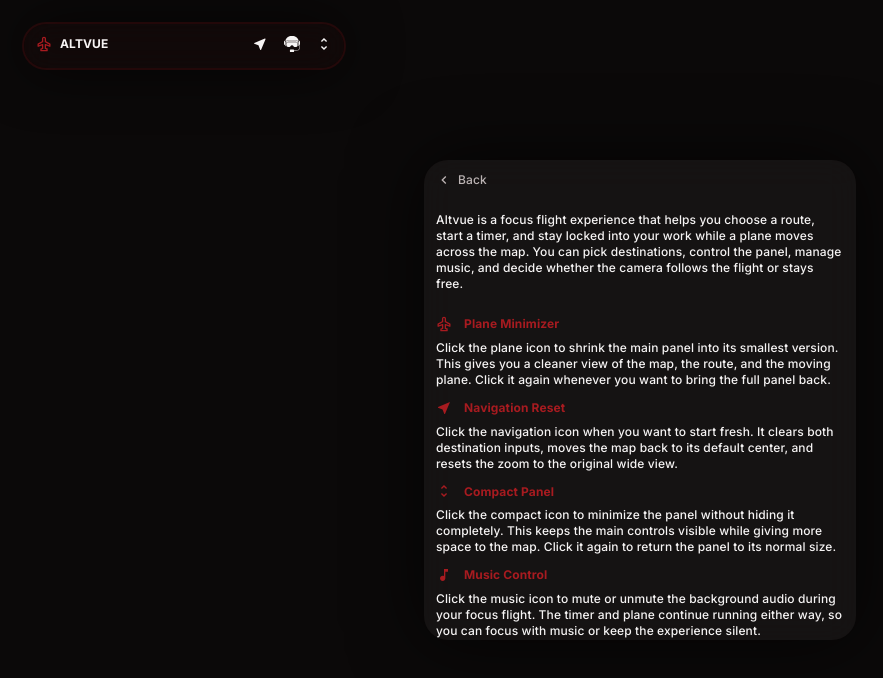
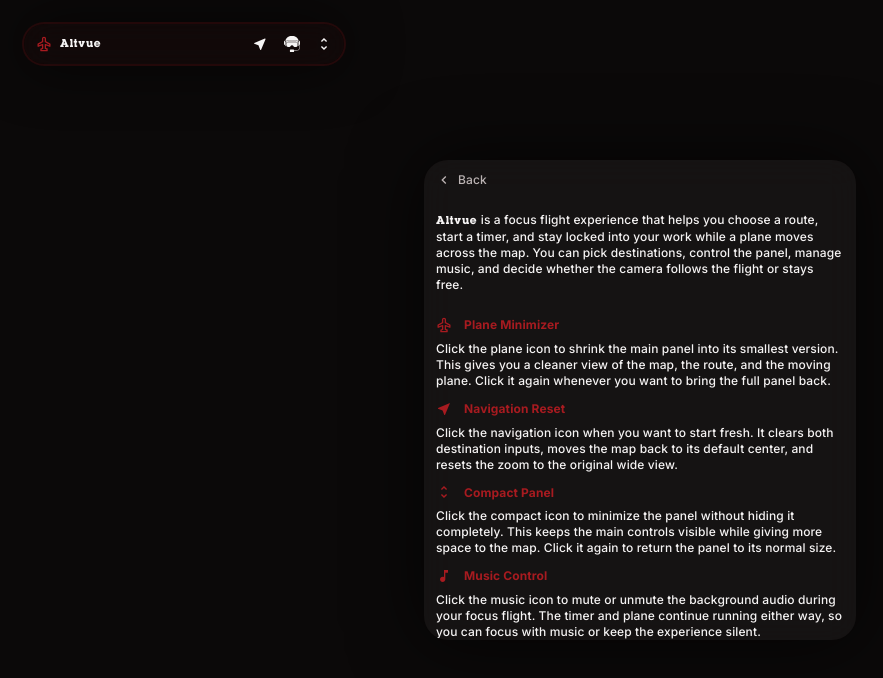
Before and after one commit to AmirtheAmir/altvue, a Next.js app: page / in a window 1280 px wide. Both pictures are taken after a click on the button 292 px from the left and 44 px from the top of the page. Shown: the top 678 px of the page, without its empty margins (0-883 px from the left). Built offline with nearby package versions, Linux system fonts and the light colour scheme; no server answers; the database is empty.

Commit message:
new font was added

```diff
--- a/src/app/components/atoms/PanelHeader.jsx
+++ b/src/app/components/atoms/PanelHeader.jsx
@@ -42,7 +42,7 @@ export default function PanelHeader({
         className="flex items-center gap-2 text-left text-dark-0 transition-all duration-300 ease-in-out hover:cursor-pointer"
       >
         <MainIcon aria-hidden="true" className="text-crim-800" />
-        <span className="font-S-700 text-dark-0">ALTVUE</span>
+        <span className="font-Brand text-dark-0">Altvue</span>
       </button>
 
       {!isCompact && (
--- a/src/app/components/organisms/InstructionsPanel.jsx
+++ b/src/app/components/organisms/InstructionsPanel.jsx
@@ -6,15 +6,17 @@ export default function InstructionsPanel({ onBack }) {
     <section className="fixed left-1/2 top-1/2 z-40 flex h-120 w-108 max-w-[calc(100vw-2rem)] -translate-x-1/2 -translate-y-1/2 flex-col gap-6 overflow-y-auto rounded-3xl bg-dark-072 p-3 text-dark-0 shadow-[0_0_72px_rgba(0,0,0,0.72)] backdrop-blur-lg">
       <InstructionsBackButton onClick={onBack} />
       <p className="font-S-500 text-dark-0">
-        Altvue is a focus flight experience that helps you choose a route,
-        start a timer, and stay locked into your work while a plane moves
-        across the map. You can pick destinations, control the panel, manage
-        music, and decide whether the camera follows the flight or stays free.
+        <span className="font-Brand">Altvue</span> is a focus flight experience
+        that helps you choose a route, start a timer, and stay locked into your
+        work while a plane moves across the map. You can pick destinations,
+        control the panel, manage music, and decide whether the camera follows
+        the flight or stays free.
       </p>
       <InstructionsTextList />
       <p className="font-S-500 text-dark-0">
-        Created with care by Amir, the mind behind Altvue, designed to make
-        focus feel calmer, more visual, and a little more cinematic.
+        Created with care by Amir, the mind behind{" "}
+        <span className="font-Brand">Altvue</span>, designed to make focus feel
+        calmer, more visual, and a little more cinematic.
       </p>
     </section>
   );
--- a/src/app/components/organisms/MainPanel.jsx
+++ b/src/app/components/organisms/MainPanel.jsx
@@ -49,8 +49,6 @@ export default function MainPanel({
           isCompact ? "py-3 pl-3 pr-4" : "p-3"
         } ${
           isCompact ? "w-auto" : "w-80"
-        } ${
-          isOpen || activeFlight ? "min-h-0" : "min-h-11"
         }`}
       >
         <PanelHeader
--- a/src/app/globals.css
+++ b/src/app/globals.css
@@ -25,6 +25,10 @@
   --red-48: #741c1f;
 
   --font-family-base: var(--font-inter);
+  --font-family-brand: var(--font-lubalin);
+  --font-brand-size: 12px;
+  --font-brand-line-height: 133%;
+  --font-brand-letter-spacing: 0.07em;
 
   --font-xs-500-size: 10px;
   --font-xs-500-line-height: 140%;
@@ -148,6 +152,14 @@ body {
   letter-spacing: var(--font-l-700-letter-spacing);
 }
 
+.font-Brand {
+  font-family: var(--font-family-brand), var(--font-family-base), sans-serif;
+  font-size: var(--font-brand-size);
+  line-height: var(--font-brand-line-height);
+  font-weight: 400;
+  letter-spacing: var(--font-brand-letter-spacing);
+}
+
 /* Hide scrollbars everywhere while keeping scroll behavior */
 * {
   scrollbar-width: none;
--- a/src/app/layout.js
+++ b/src/app/layout.js
@@ -1,4 +1,5 @@
 import { Inter } from "next/font/google";
+import localFont from "next/font/local";
 import "./globals.css";
 import "maplibre-gl/dist/maplibre-gl.css";
 
@@ -9,6 +10,12 @@ const inter = Inter({
   display: "swap",
 });
 
+const lubalin = localFont({
+  src: "../assets/fonts/lubalin.ttf",
+  variable: "--font-lubalin",
+  display: "swap",
+});
+
 export const metadata = {
   title: "Altvue",
   description: "Altvue flight map",
@@ -16,7 +23,10 @@ export const metadata = {
 
 export default function RootLayout({ children }) {
   return (
-    <html lang="en" className={`${inter.variable} h-full antialiased`}>
+    <html
+      lang="en"
+      className={`${inter.variable} ${lubalin.variable} h-full antialiased`}
+    >
       <body className="min-h-full flex flex-col font-sans">{children}</body>
     </html>
   );
```
Also changed, not shown: src/assets/fonts/lubalin.ttf (added).
